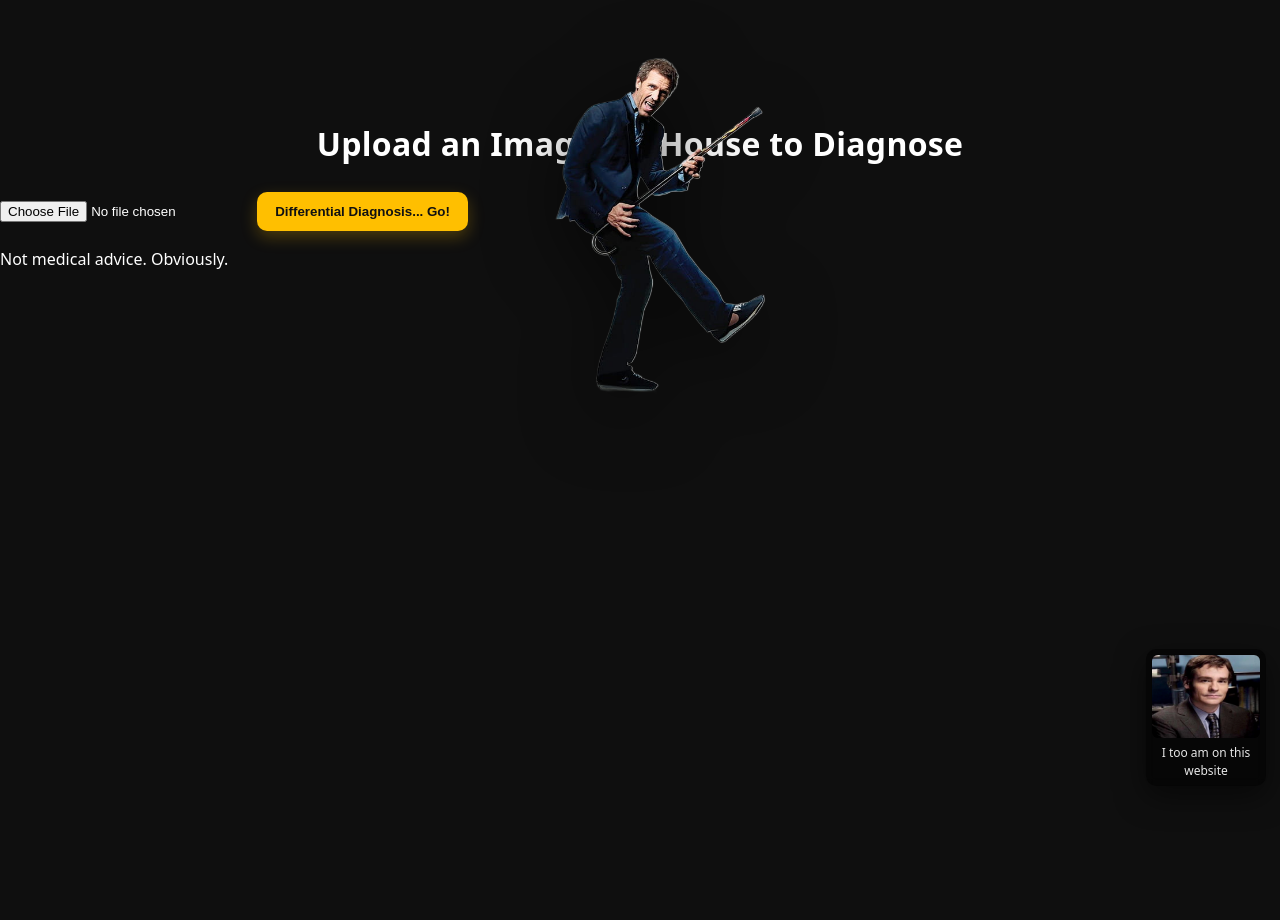
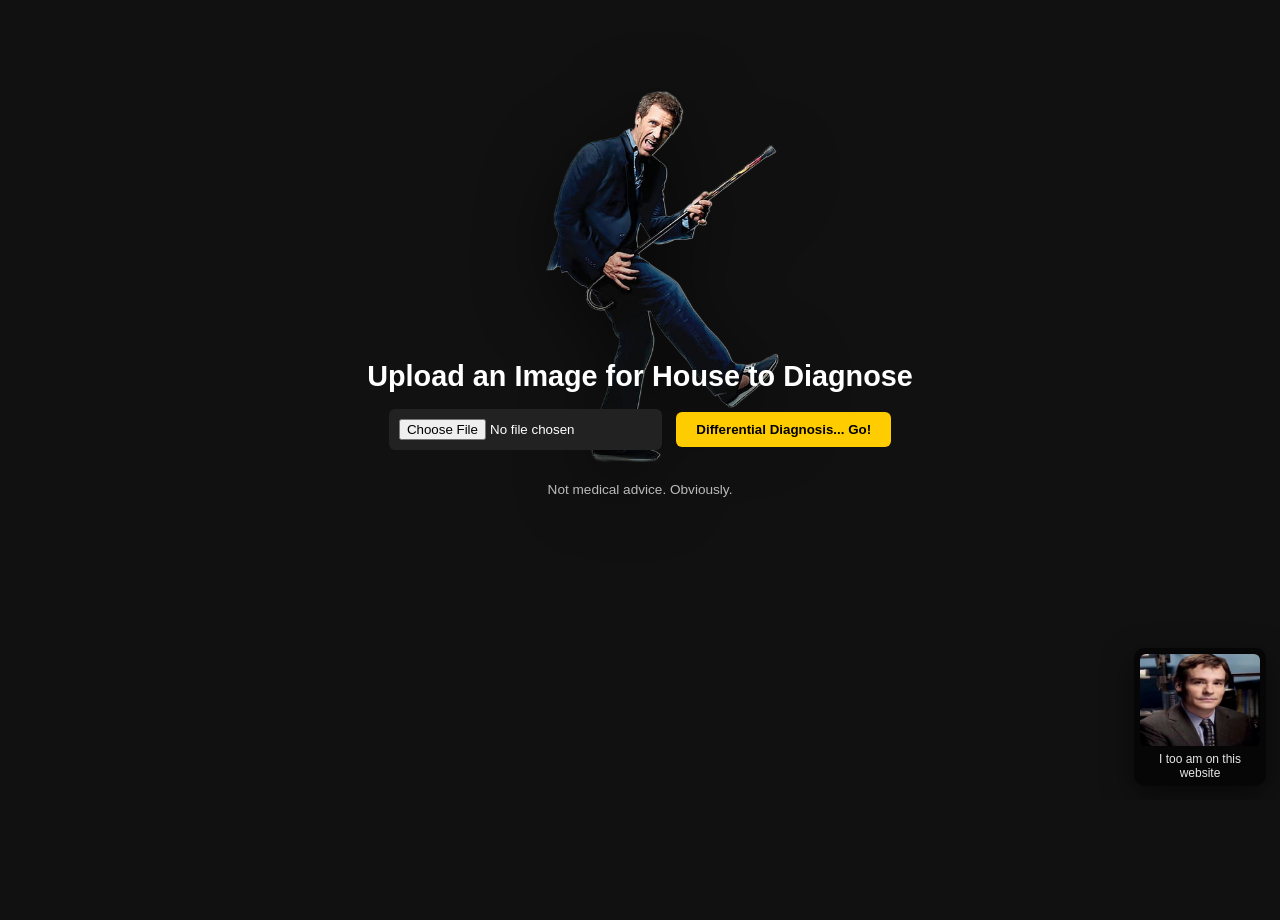
Before and after one commit to NKalus/HouseDDX, a Flask app: page / in a window 1280 px wide. After the commit the page ends 777 px from the top, so only its background shows below. Run offline with Flask 3, Linux system fonts and the light colour scheme; some libraries are stand-ins or nearby versions.

Commit message:
Update style.css

```diff
--- a/static/style.css
+++ b/static/style.css
@@ -1,122 +1,83 @@
-/* ---------- Theme ---------- */
-:root {
-  --bg: #0f0f0f;
-  --panel: #1e1e1e;
-  --panel-raised: #242424;
-  --text: #ffffff;
-  --muted: #b9b9b9;
-  --accent: #ffbf00;      /* yellow */
-  --accent-600: #e6ac00;  /* hover */
-  --accent-700: #cc9900;  /* active */
-  --shadow: 0 10px 30px rgba(0,0,0,.5);
+/* General page setup */
+body {
+    background-color: #111;
+    color: white;
+    font-family: Arial, sans-serif;
+    text-align: center;
+    margin: 0;
+    padding: 0;
 }
 
-* { box-sizing: border-box; }
-html, body { height: 100%; }
-
-body {
-  margin: 0;
-  background: var(--bg);
-  color: var(--text);
-  font: 16px/1.5 system-ui, -apple-system, Segoe UI, Roboto, Helvetica, Arial, "Apple Color Emoji", "Segoe UI Emoji";
-}
-
-/* Keep the main content above the hero House image */
-main, .wrap, .content {
-  position: relative;
-  z-index: 2;
-}
-
-/* ---------- Heading & layout ---------- */
-h1 {
-  text-align: center;
-  margin: 120px 16px 24px; /* top space so House can sit above/around */
-  font-weight: 800;
-  letter-spacing: .3px;
-}
-
-/* Center stack for inputs */
-.card {
-  max-width: 820px;
-  margin: 0 auto;
-  background: transparent;
-  padding: 0 16px 8px;
-  display: flex;
-  align-items: center;
-  gap: 12px;
-  justify-content: center;
-  flex-wrap: wrap;
-}
-
-/* Result panel */
-.result-panel {
-  max-width: 820px;
-  margin: 28px auto 0;
-  background: var(--panel);
-  box-shadow: var(--shadow);
-  border-radius: 12px;
-  padding: 26px 28px;
-}
-
-.result-panel h2 {
-  margin: 0 0 10px;
-  font-size: 24px;
-}
-
-.result-panel p {
-  margin: 10px 0 0;
-  color: var(--muted);
-}
-
-/* ---------- Buttons (yellow CTA) ---------- */
-button,
-input[type="submit"] {
-  border: 0;
-  background: var(--accent);
-  color: #111;
-  font-weight: 700;
-  padding: 12px 18px;
-  border-radius: 10px;
-  cursor: pointer;
-  transition: transform .06s ease, box-shadow .12s ease, background .12s ease;
-  box-shadow: 0 6px 16px rgba(255,191,0,.25);
-}
-
-button:hover,
-input[type="submit"]:hover {
-  background: var(--accent-600);
-}
-
-button:active,
-input[type="submit"]:active {
-  background: var(--accent-700);
-  transform: translateY(1px);
-}
-
-/* File input wrapper (optional – looks nicer if you wrap it) */
-.input-wrap {
-  display: inline-flex;
-  align-items: center;
-  background: var(--panel-raised);
-  border-radius: 12px;
-  padding: 8px 12px;
-}
-
-/* ---------- BIG House image (center hero) ---------- */
-/* Add <img class="house-img" src="{{ url_for('static', filename='img/house-md.png') }}" alt="House"> in your HTML */
+/* Big House image */
 .house-img {
     position: absolute;
-  top: 6%;                 /* vertical position of House */
+    top: 10%;
     left: 50%;
     transform: translateX(-50%);
-  width: clamp(260px, 36vw, 520px);  /* scales with viewport */
-  z-index: 1;              /* under the inputs (which are z-index:2 via main) */
-  pointer-events: none;    /* don’t block clicks */
+    width: clamp(300px, 40vw, 620px);
+    z-index: 1;
+    pointer-events: none;
     filter: drop-shadow(0 18px 36px rgba(0,0,0,.55));
 }
 
-/* ---------- Wilson easter egg (bottom-right) ---------- */
-/* Make sure the file exists at static/img/wilson.png */
+/* Main content above House */
+.container {
+    position: relative;
+    z-index: 2;
+    margin-top: 45vh; /* Push down so House is visible above */
+}
+
+/* Headline */
+h1 {
+    font-size: 1.8rem;
+    margin-bottom: 1rem;
+}
+
+/* Form styling */
+form {
+    margin: 1rem 0;
+}
+
+input[type="file"] {
+    background: #222;
+    color: white;
+    border: none;
+    padding: 10px;
+    border-radius: 6px;
+    margin-right: 10px;
+}
+
+button {
+    background-color: #ffcc00;
+    color: black;
+    border: none;
+    padding: 10px 20px;
+    border-radius: 6px;
+    cursor: pointer;
+    font-weight: bold;
+}
+
+button:hover {
+    background-color: #e6b800;
+}
+
+/* Diagnosis box */
+.result {
+    margin: 1.5rem auto;
+    padding: 1rem;
+    background-color: #222;
+    border-radius: 8px;
+    max-width: 600px;
+}
+
+/* Disclaimer text */
+.disclaimer {
+    font-size: 0.85rem;
+    margin-top: 2rem;
+    color: #bbb;
+}
+
+/* Wilson in the corner */
 .wilson-corner {
     position: fixed;
     bottom: 14px;
@@ -128,27 +89,23 @@ input[type="submit"]:active {
     color: #fff;
     padding: 6px;
     z-index: 10;
-  box-shadow: var(--shadow);
+    box-shadow: 0 10px 30px rgba(0,0,0,.5);
     backdrop-filter: blur(4px);
 }
-
 .wilson-corner img {
     width: 100%;
     border-radius: 6px;
     display: block;
 }
-
 .wilson-corner p {
     margin: 6px 0 0;
     font-size: 12px;
     opacity: .9;
 }
 
-/* ---------- Small screens ---------- */
+/* Mobile tweaks */
 @media (max-width: 700px) {
-  h1 { margin-top: 96px; font-size: 22px; }
-  .house-img { top: 2%; width: clamp(220px, 55vw, 360px); }
-  .card { gap: 10px; }
-  .result-panel { margin-top: 20px; padding: 20px; }
+    .house-img { top: 4%; width: clamp(240px, 55vw, 420px); }
+    .container { margin-top: 50vh; }
     .wilson-corner { width: 104px; }
 }
```
Lines whose indentation alone changed are shown as unchanged.
